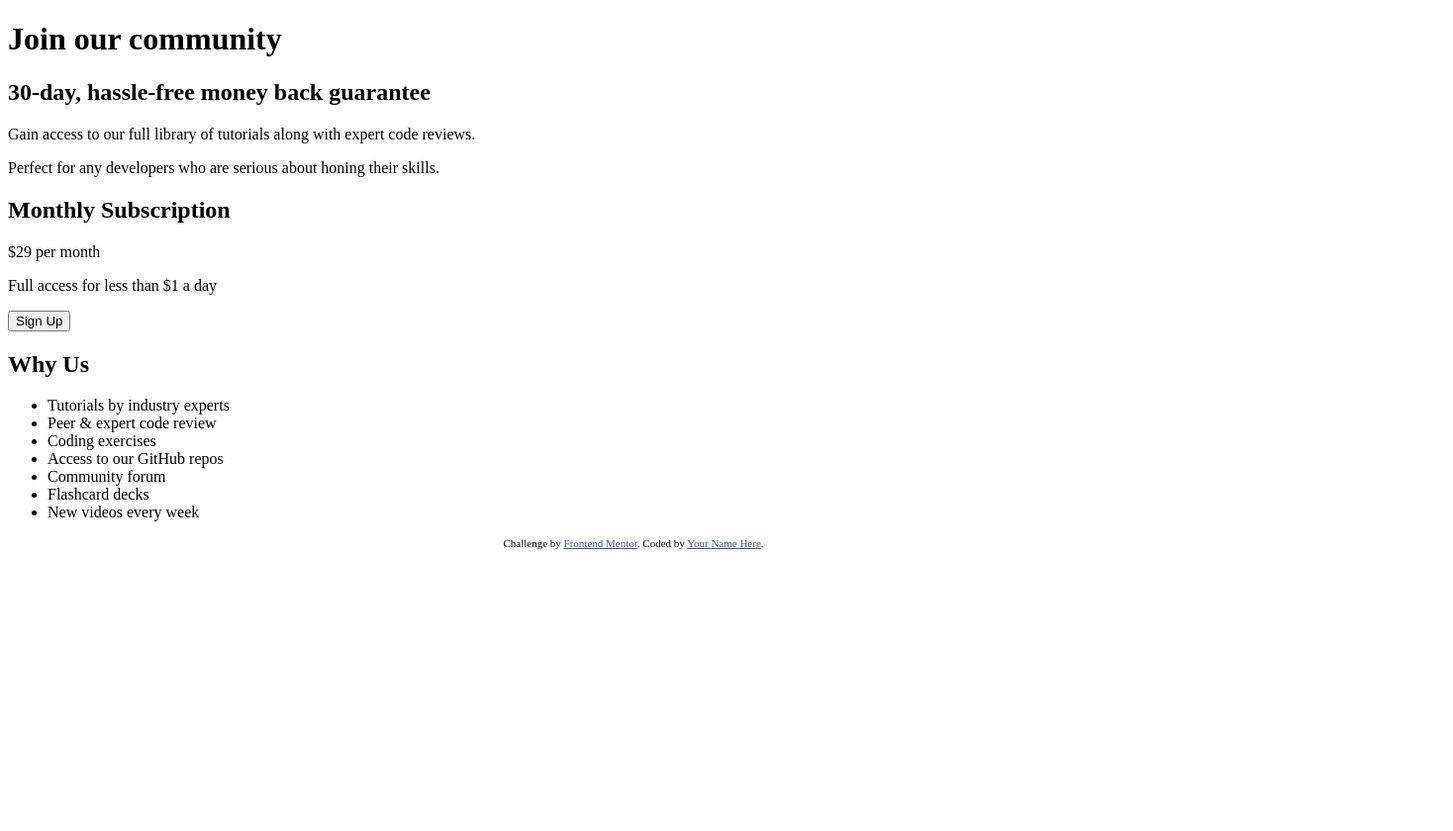
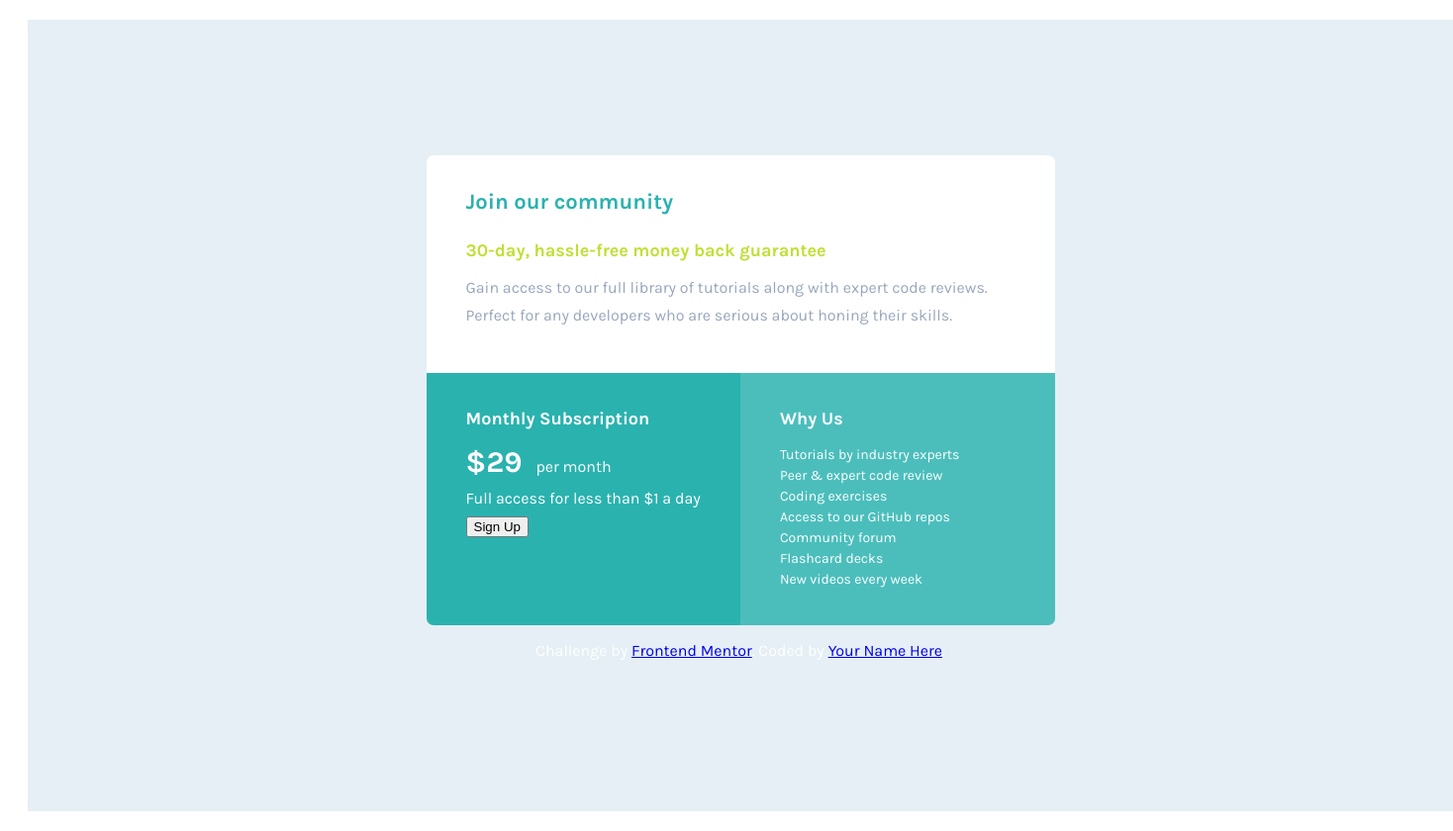
Before and after one commit to jxpettigrew/price-grid-component, a plain HTML site: page index.html in a window 1280 px wide. Shown: the whole page at 99% size, 1468 px wide, since content can reach past the window. Before the commit the page ends 800 px from the top, so only its background shows below. Drawn offline with Linux system fonts and the light colour scheme.

Commit message:
add css styles

```diff
--- a/index.html
+++ b/index.html
@@ -6,26 +6,21 @@
   <meta name="viewport" content="width=device-width, initial-scale=1.0">
   <!-- displays site properly based on user's device -->
 
+  <link rel="preconnect" href="https://fonts.googleapis.com">
+  <link rel="preconnect" href="https://fonts.gstatic.com" crossorigin>
+  <link href="https://fonts.googleapis.com/css2?family=Karla:wght@400;700&display=swap" rel="stylesheet">
   <link rel="icon" type="image/png" sizes="32x32" href="./images/favicon-32x32.png">
+  <link rel="stylesheet" href="style.css">
 
   <title>Frontend Mentor | Single Price Grid Component</title>
 
-  <!-- Feel free to remove these styles or customise in your own stylesheet 👍 -->
-  <style>
-    .attribution {
-      font-size: 11px;
-      text-align: center;
-    }
 
-    .attribution a {
-      color: hsl(228, 45%, 44%);
-    }
-  </style>
 </head>
 
 <body>
   <div class="background">
-    <main>
+    <div class="container">
+      <div class="top-container">
         <div class="join-section">
           <h1>Join our community</h1>
 
@@ -34,6 +29,8 @@
           <p>Gain access to our full library of tutorials along with expert code reviews.</p>
           <p>Perfect for any developers who are serious about honing their skills.</p>
         </div>
+      </div>
+      <div class="bottom-container">
         <div class="sub-price-section">
           <h2>Monthly Subscription</h2>
 
@@ -54,9 +51,9 @@
             <li>Flashcard decks</li>
             <li>New videos every week</li>
           </ul>
-
         </div>
-    </main>
+      </div>
+    </div>
     <footer>
       <p class="attribution">
         Challenge by <a href="https://www.frontendmentor.io?ref=challenge" target="_blank">Frontend Mentor</a>.
--- /dev/null
+++ b/style.css
@@ -0,0 +1,123 @@
+:root {
+    --cyan: hsl(179, 62%, 43%);
+    --desaturated-cyan: hsl(179, 47%, 52%);
+    --yellow-green: hsl(71, 73%, 54%);
+    --light-blue-gray: hsl(204, 43%, 93%);
+    --blue-gray: hsl(218, 22%, 67%);
+    --white: hsl(0, 0%, 100%);
+}
+
+body {
+    font-family: 'Karla', sans-serif;
+    font-size: 16px;
+    font-weight: 400;
+    color: var(--white);
+}
+
+ul {
+    list-style: none;
+    margin-left: -40px;
+    line-height: 21px;
+    font-size: 14px;
+}
+
+/* li {
+    line-height: 15px;
+} */
+
+h1 {
+    font-size: 22px;
+    padding-bottom: 10px;
+}
+
+h2 {
+    font-size: 18px;
+}
+
+.background {
+    background-color: var(--light-blue-gray);
+    height: 800px;
+    width: 1440px;
+    margin: 20px;
+    display: flex;
+    flex-direction: column;
+    justify-content: center;
+    align-items: center;
+}
+
+.container {
+    height: 475px;
+    width: 635px;
+    /* border: 2px solid black; */
+    border-radius: 7px;
+    overflow: hidden;
+    display: flex;
+    flex-direction: column;
+    justify-content: flex-start;
+}
+
+.top-container {
+    /* width: 100%; */
+    /* margin-bottom: -15px; */
+    /* border: 1px solid red; */
+    height: 220px;
+}
+
+.bottom-container {
+    /* width: 100%; */
+    /* margin-top: -15px; */
+    display: flex;
+    flex-direction: row;
+    /* border: 1px solid orange; */
+    height: 255px;
+}
+
+.join-section {
+    background-color: var(--white);
+    color: var(--blue-gray);
+    height: 100%;
+    padding: 40px 40px;
+    margin-top: -21px;
+}
+
+.join-section p {
+    line-height: 12px;
+}
+
+.join-section h1 {
+    color: var(--cyan);
+}
+
+.join-section h2 {
+    color: var(--yellow-green);
+    padding-bottom: 5px;
+}
+
+.sub-price-section,
+.why-section {
+    padding: 20px 40px;
+}
+
+.sub-price-section {
+    background-color: var(--cyan);
+    width: 50%;
+    height: 100%;
+}
+
+.sub-price-section p {
+    line-height: 5px;
+}
+
+.why-section {
+    background-color: var(--desaturated-cyan);
+    width: 50%;
+    height: 100%;
+}
+
+.price {
+    font-size: 30px;
+    font-weight: 700;
+    margin-right: 10px;
+}
+
+.monthly {}
```
Lines whose indentation alone changed are shown as unchanged.
